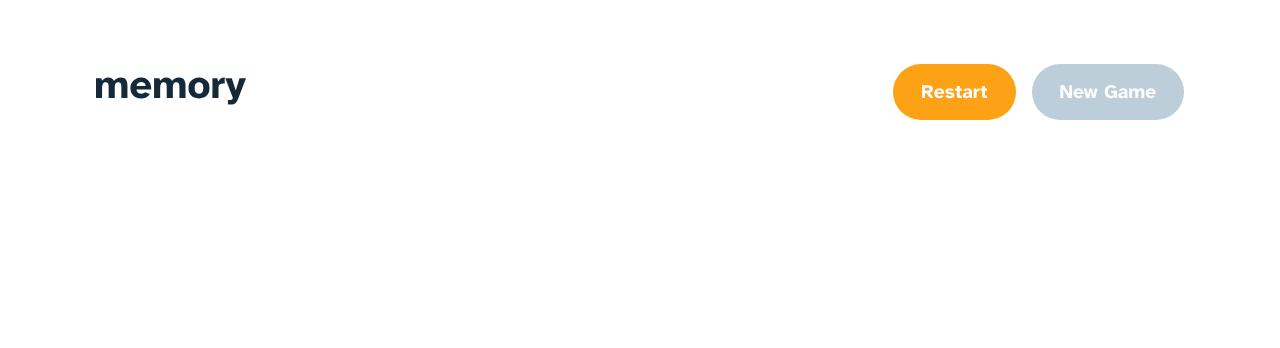
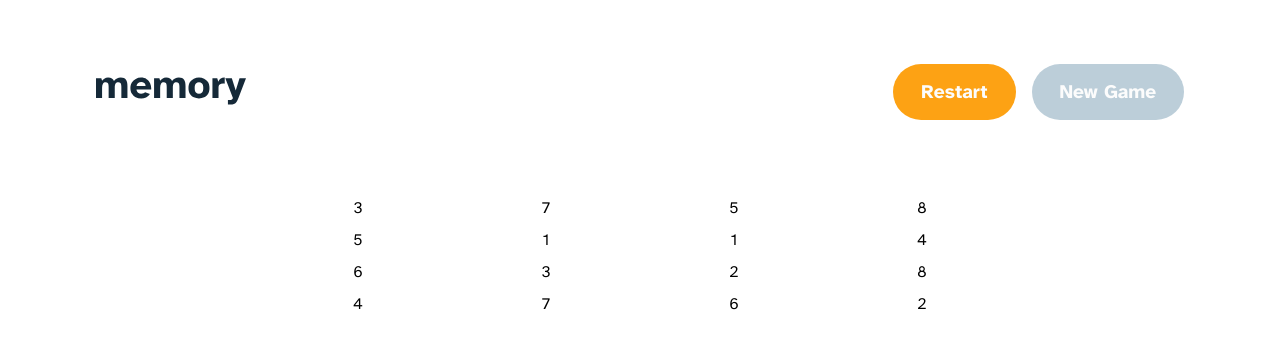
Before and after one commit to PIQON/Memory, a React (Vite) app: page /game in a window 1280 px wide. Shown: the top 348 px of the page. Built offline with nearby package versions, Linux system fonts and the light colour scheme.

Commit message:
feat: add game context and game board component, work with generated data and shuffled

```diff
--- /dev/null
+++ b/src/features/GameContent/GameBoard/GameBoard.module.scss
@@ -0,0 +1,13 @@
+.game-board {
+  display: grid;
+  gap: 1rem;
+  place-items: center;
+  &--16 {
+    grid-template-columns: repeat(4, 1fr);
+    grid-template-rows: repeat(4, 1fr);
+  }
+  &--36 {
+    grid-template-columns: repeat(6, 1fr);
+    grid-template-rows: repeat(6, 1fr);
+  }
+}
--- /dev/null
+++ b/src/features/GameContent/GameBoard/GameBoard.tsx
@@ -0,0 +1,23 @@
+import { useContext } from 'react';
+import { SettingsContext } from '../../Settings/SettingsContext/SettingsContext';
+import { useGameContext } from '../GameContext/useGameContext';
+
+import style from './GameBoard.module.scss';
+import { GameBoardCard } from './GameBoardCard/GameBoardCard';
+
+export const GameBoard = () => {
+  const {
+    state: { boardSize },
+  } = useContext(SettingsContext);
+  const { data } = useGameContext();
+  console.log(data);
+  return (
+    <div
+      className={`${style['game-board']} ${style[`game-board--${boardSize}`]}`}
+    >
+      {data.map((cardData) => (
+        <GameBoardCard key={cardData.id} {...cardData} />
+      ))}
+    </div>
+  );
+};
--- /dev/null
+++ b/src/features/GameContent/GameBoard/GameBoardCard/GameBoardCard.tsx
@@ -0,0 +1,14 @@
+export type GameBoardCardData = {
+  id: number;
+  value: string;
+  isActive: boolean;
+  isComplete: boolean;
+};
+
+export const GameBoardCard = ({
+  value,
+  isActive,
+  isComplete,
+}: GameBoardCardData) => {
+  return <div>{value}</div>;
+};
--- a/src/features/GameContent/GameContent.tsx
+++ b/src/features/GameContent/GameContent.tsx
@@ -1,10 +1,17 @@
+import { Fragment } from 'react';
 import { Wrapper } from '../UI/Wrapper/Wrapper';
+import { GameBoard } from './GameBoard/GameBoard';
 import { GameHeader } from './GameHeader/GameHeader';
 
 export const GameContent = () => {
   return (
-    <Wrapper maxWidth="70rem">
-      <GameHeader />
-    </Wrapper>
+    <Fragment>
+      <Wrapper maxWidth="70rem">
+        <GameHeader />
+      </Wrapper>
+      <Wrapper maxWidth="48rem">
+        <GameBoard />
+      </Wrapper>
+    </Fragment>
   );
 };
--- /dev/null
+++ b/src/features/GameContent/GameContext/GameContext.tsx
@@ -0,0 +1,41 @@
+import { createContext, useContext, useEffect, useState } from 'react';
+import { ChildrenRoot } from '../../../types/shared';
+import { SettingsContext } from '../../Settings/SettingsContext/SettingsContext';
+import { REPETITION, shuffleArray } from './utils';
+import { GameBoardCardData } from '../GameBoard/GameBoardCard/GameBoardCard';
+
+type GameContextData = {
+  data: GameBoardCardData[];
+};
+
+export const GameContext = createContext<GameContextData | null>(null);
+
+export const GameContextProvider = ({ children }: ChildrenRoot) => {
+  const {
+    state: { boardSize, theme, players },
+  } = useContext(SettingsContext);
+  const [data, setData] = useState<GameBoardCardData[]>([]);
+
+  const generateData = () => {
+    const generatedData: GameBoardCardData[] = [];
+    for (let i = 1; i <= boardSize / REPETITION; i++) {
+      for (let j = 0; j < REPETITION; j++) {
+        generatedData.push({
+          id: +Math.random().toString(),
+          value: i.toString(),
+          isActive: false,
+          isComplete: false,
+        });
+      }
+    }
+    setData(shuffleArray(generatedData));
+  };
+
+  useEffect(() => {
+    generateData();
+  }, [boardSize]);
+
+  return (
+    <GameContext.Provider value={{ data }}>{children}</GameContext.Provider>
+  );
+};
--- /dev/null
+++ b/src/features/GameContent/GameContext/useGameContext.tsx
@@ -0,0 +1,7 @@
+import { useContextWithoutNull } from '../../../hooks/useContextWithoutNull';
+import { GameContext } from './GameContext';
+
+export const useGameContext = () => {
+  const gameContext = useContextWithoutNull(GameContext);
+  return gameContext;
+};
--- /dev/null
+++ b/src/features/GameContent/GameContext/utils.ts
@@ -0,0 +1,17 @@
+export const REPETITION = 2;
+
+/*
+ @PARAM - Array
+ @DESCRIPTION - Shuffle array
+*/
+
+export const shuffleArray = <T>(data: T[]) => {
+  const shuffledArray = [...data];
+
+  for (let i = shuffledArray.length - 1; i > 0; i--) {
+    const j = Math.floor(Math.random() * (i + 1));
+    [shuffledArray[i], shuffledArray[j]] = [shuffledArray[j], shuffledArray[i]];
+  }
+
+  return shuffledArray;
+};
--- a/src/features/Settings/SettingsContext/SettingsContext.tsx
+++ b/src/features/Settings/SettingsContext/SettingsContext.tsx
@@ -4,7 +4,7 @@ import { Action, SettingDataActions } from './SettingsContextActions';
 
 export type SettingsTheme = 'numbers' | 'icons';
 export type SettingsPlayers = '1' | '2' | '3' | '4';
-export type SettingsBoardSize = '4x4' | '6x6';
+export type SettingsBoardSize = 16 | 36;
 
 export type SettingsContextData = {
   theme: SettingsTheme;
@@ -15,7 +15,7 @@ export type SettingsContextData = {
 const initialState: SettingsContextData = {
   theme: 'numbers',
   players: '1',
-  boardSize: '4x4',
+  boardSize: 16,
 };
 
 export const SettingsContext = createContext<{
--- a/src/features/Settings/SettingsData.ts
+++ b/src/features/Settings/SettingsData.ts
@@ -64,12 +64,12 @@ export const settingsBoardDataActions: SettingDataActions[] = [
     id: 1,
     title: '4x4',
     name: 'boardSize',
-    value: '4x4',
+    value: 16,
   },
   {
     id: 2,
     title: '6x6',
     name: 'boardSize',
-    value: '6x6',
+    value: 36,
   },
 ];
--- a/src/main.tsx
+++ b/src/main.tsx
@@ -5,13 +5,16 @@ import { App } from './App';
 import './style/style.scss';
 import { SettingsContextProvider } from './features/Settings/SettingsContext/SettingsContext';
 import { ModalContextProvider } from './store/modal/modalContext';
+import { GameContextProvider } from './features/GameContent/GameContext/GameContext';
 
 ReactDOM.createRoot(document.getElementById('root') as HTMLElement).render(
   <React.StrictMode>
-    <SettingsContextProvider>
-      <ModalContextProvider>
-        <App />
-      </ModalContextProvider>
-    </SettingsContextProvider>
+    <ModalContextProvider>
+      <SettingsContextProvider>
+        <GameContextProvider>
+          <App />
+        </GameContextProvider>
+      </SettingsContextProvider>
+    </ModalContextProvider>
   </React.StrictMode>
 );
```
